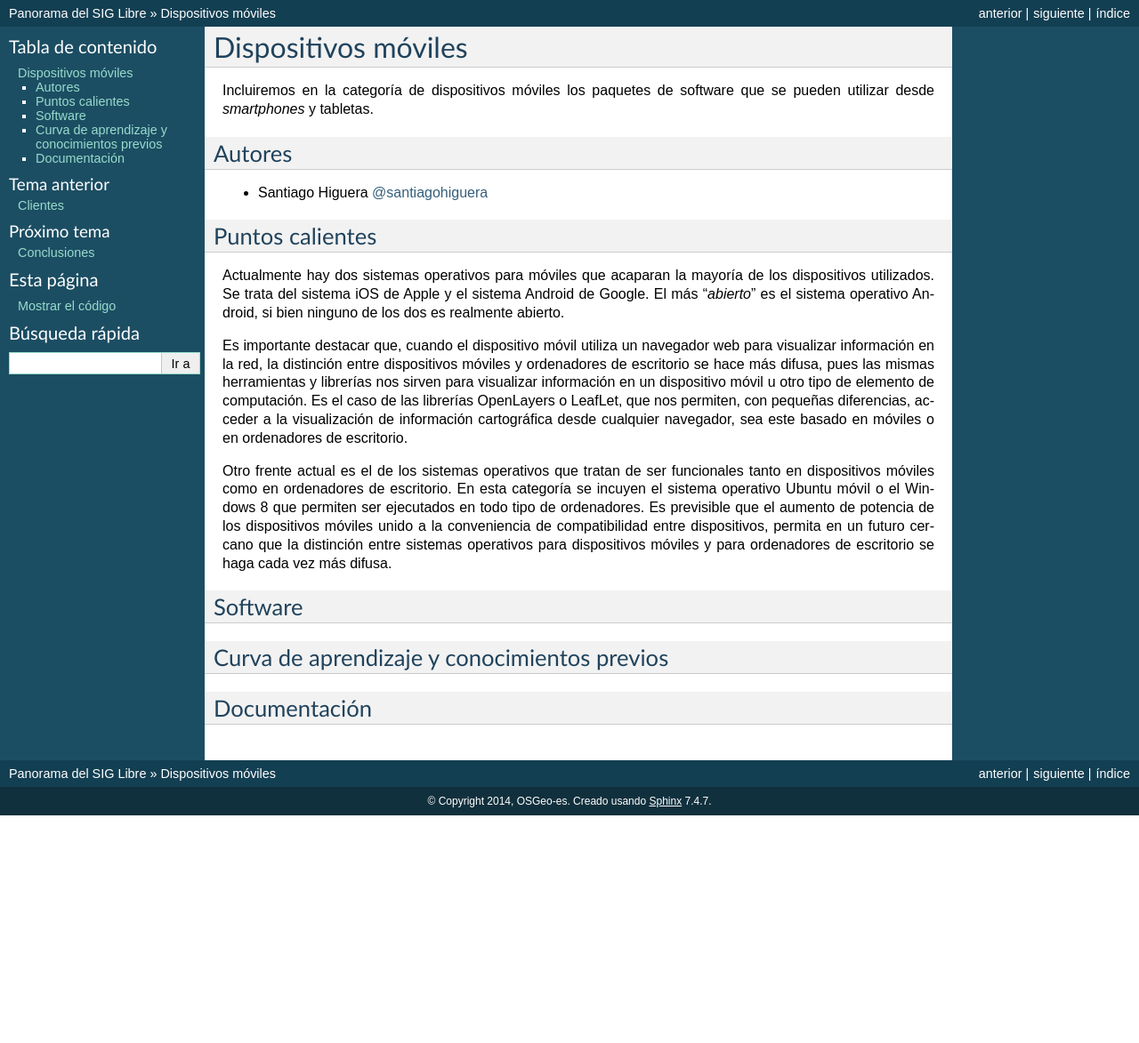
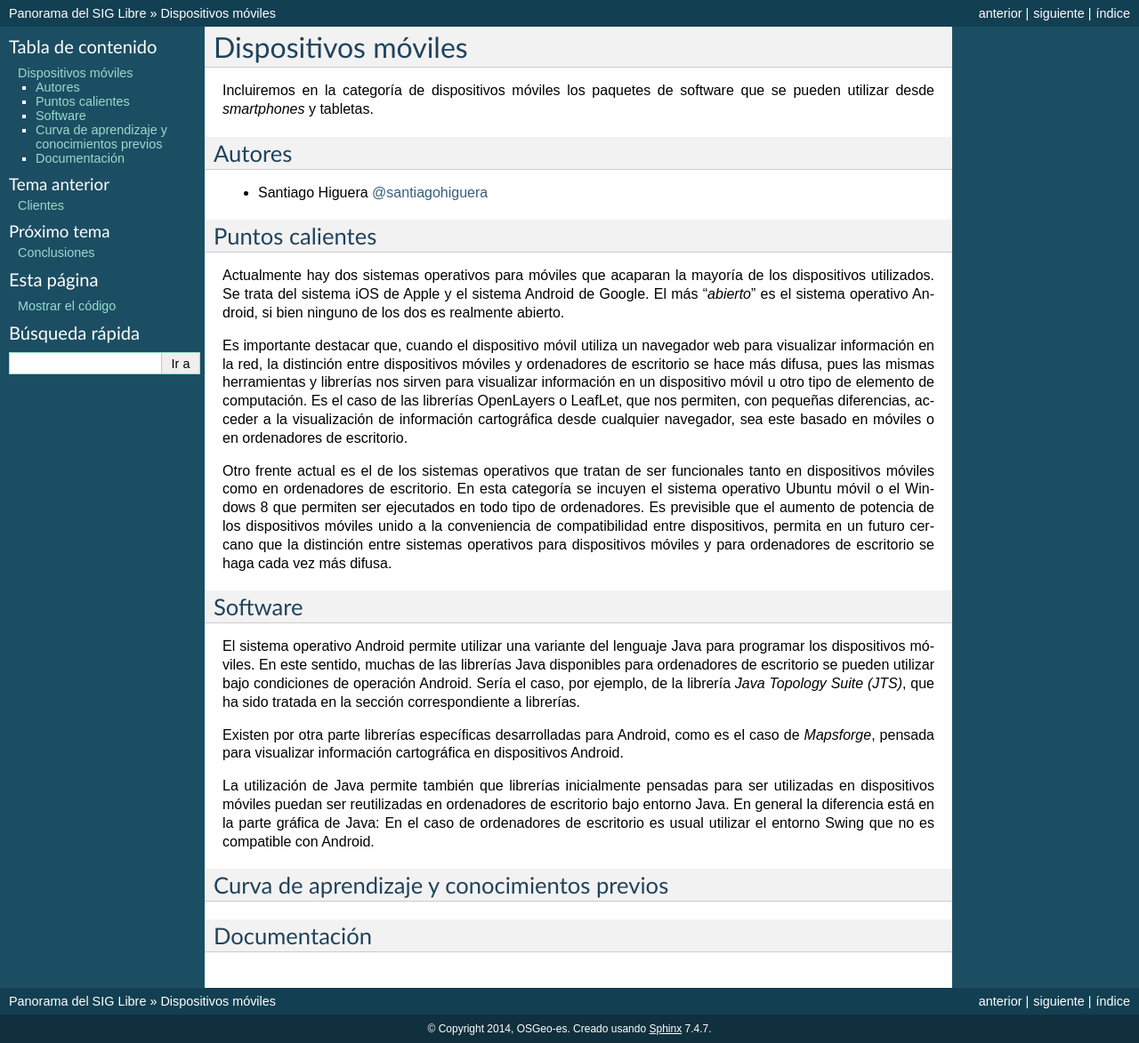
Before and after one commit to OSGeo-ES/panorama-siglibre8, a Sphinx documentation site: the page built from source/movilidad/index.rst, in a window 1280 px wide. Shown: the whole page at 89% size. Built offline with Sphinx 7.4.7, drawn with Linux system fonts in a browser that asks for light colours; before the commit the page ends 917 px from its top, so only the background shows below that.

Commit message:
Add some content to movilidad->Software section

```diff
--- a/source/movilidad/index.rst
+++ b/source/movilidad/index.rst
@@ -17,11 +17,13 @@ Es importante destacar que, cuando el dispositivo móvil utiliza un navegador we
 
 Otro frente actual es el de los sistemas operativos que tratan de ser funcionales tanto en dispositivos móviles como en ordenadores de escritorio. En esta categoría se incuyen el sistema operativo Ubuntu móvil o el Windows 8 que permiten ser ejecutados en todo tipo de ordenadores. Es previsible que el aumento de potencia de los dispositivos móviles unido a la conveniencia de compatibilidad entre dispositivos, permita en un futuro cercano que la distinción entre sistemas operativos para dispositivos móviles y para ordenadores de escritorio se haga cada vez más difusa.
 
-
-
-
 Software
 --------
+El sistema operativo Android permite utilizar una variante del lenguaje Java para programar los dispositivos móviles. En este sentido, muchas de las librerías Java disponibles para ordenadores de escritorio se pueden utilizar bajo condiciones de operación Android. Sería el caso, por ejemplo, de la librería *Java Topology Suite (JTS)*, que ha sido tratada en la sección correspondiente a librerías.
+
+Existen por otra parte librerías específicas desarrolladas para Android, como es el caso de *Mapsforge*, pensada para visualizar información cartográfica en dispositivos Android.
+
+La utilización de Java permite también que librerías inicialmente pensadas para ser utilizadas en dispositivos móviles puedan ser reutilizadas en ordenadores de escritorio bajo entorno Java. En general la diferencia está en la parte gráfica de Java: En el caso de ordenadores de escritorio es usual utilizar el entorno Swing que no es compatible con Android.
 
 Curva de aprendizaje y conocimientos previos
 --------------------------------------------
```
